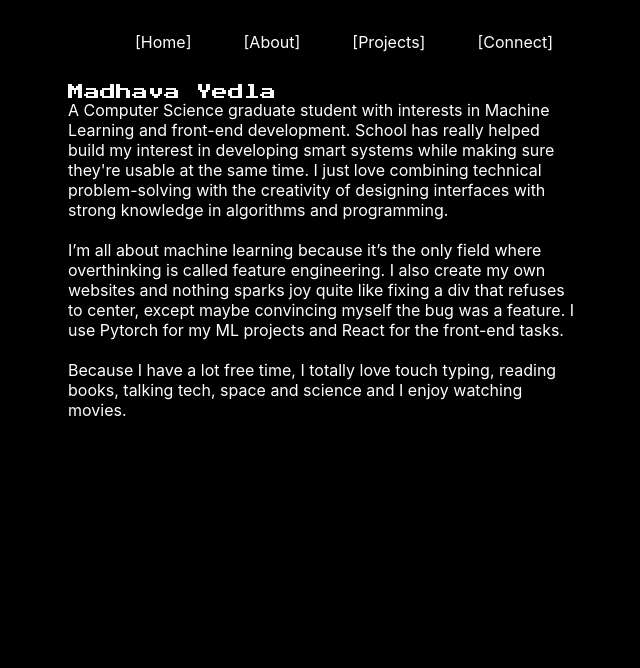
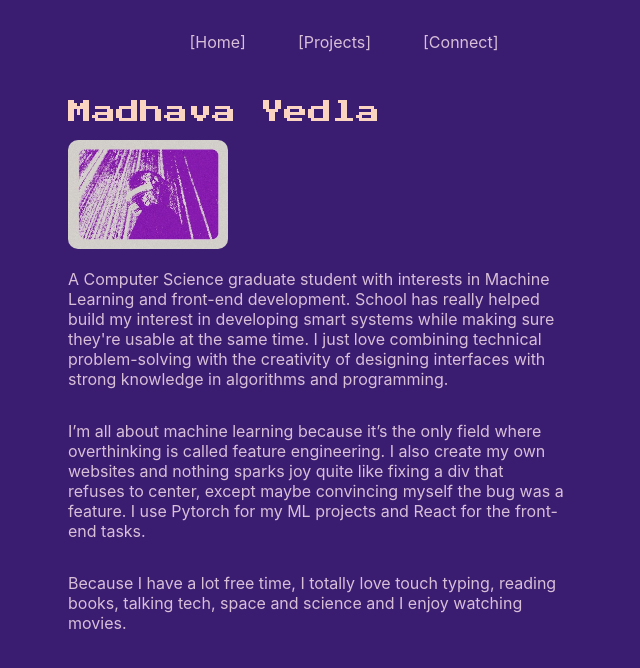
Before and after one commit to MadhavaY/Retro-Portfolio, a React (Create React App) app: page / in a window 1280 px wide. Shown: the top 668 px of the page, without its empty margins (316-956 px from the left). Built offline with nearby package versions, Linux system fonts and the light colour scheme.

Commit message:
Animations and colors

```diff
--- a/src/App.css
+++ b/src/App.css
@@ -1,8 +1,9 @@
 .App {
+
   display: flex;
   margin: auto;
   align-items: center;
   text-align: center;
-  border: 1px solid red;
   font-family: system-ui, -apple-system, BlinkMacSystemFont, 'Segoe UI', Roboto, Oxygen, Ubuntu, Cantarell, 'Open Sans', 'Helvetica Neue', sans-serif;
+  background-color: #EAE6DA;
 }
--- a/src/components/page/Navbar/index.js
+++ b/src/components/page/Navbar/index.js
@@ -1,10 +1,10 @@
-import React , { useRef } from "react";
+import React, { useRef } from "react";
 import "./navbar.css";
 import { Link } from "react-router-dom";
 import AnimatedText from "../AnimatedText";
+import { motion } from "framer-motion";
 
 function Navbar() {
-
   const homeRef = useRef(null);
   const aboutRef = useRef(null);
   const projectRef = useRef(null);
@@ -13,39 +13,62 @@ function Navbar() {
     <div className="navbar">
       <section className="navbar-list">
         <ul>
-          <li>
-            {/* <Link to="/about" style={{ display: "inline-block" }}>
-              <AnimatedText textToAnimate="Go to About" ref={aboutRef} />{" "}
-
-            </Link> */}
-
+          <motion.li
+            initial={{ opacity: 0, x: -100 }}
+            animate={{ opacity: 1, x: 0 }}
+            transition={{ duration: 0.5, ease: "easeInOut" }}
+          >
             <Link to="/" className="believe">
               <span>
-                <AnimatedText textToAnimate="[Home]" ref={homeRef}></AnimatedText>
+                <AnimatedText
+                  textToAnimate="[Home]"
+                  ref={homeRef}
+                ></AnimatedText>
               </span>
             </Link>
-          </li>
-          <li>
+          </motion.li>
+          {/* <motion.li
+            initial={{ opacity: 0, x: -100 }}
+            animate={{ opacity: 1, x: 0 }}
+            transition={{ duration: 0.5, ease: "easeInOut" }}
+          >
             <Link to="/about" className="learn">
               <span>
-                <AnimatedText textToAnimate="[About]" ref={aboutRef}></AnimatedText>
+                <AnimatedText
+                  textToAnimate="[About]"
+                  ref={aboutRef}
+                ></AnimatedText>
               </span>
             </Link>
-          </li>
-          <li>
+          </motion.li> */}
+          <motion.li
+            initial={{ opacity: 0, x: -100 }}
+            animate={{ opacity: 1, x: 0 }}
+            transition={{ duration: 0.5, ease: "easeInOut" }}
+          >
             <Link to="/projects" className="dream">
               <span>
-                <AnimatedText textToAnimate="[Projects]" ref={projectRef}></AnimatedText>
+                <AnimatedText
+                  textToAnimate="[Projects]"
+                  ref={projectRef}
+                ></AnimatedText>
               </span>
             </Link>
-          </li>
-          <li>
+          </motion.li>
+          <motion.li
+            initial={{ opacity: 0, x: -100 }}
+            animate={{ opacity: 1, x: 0 }}
+            transition={{ duration: 0.5, ease: "easeInOut" }}
+          >
             <Link to="/connect" className="connect">
               <span>
-                <AnimatedText textToAnimate="[Connect]" ref={connectRef}></AnimatedText>
+                <AnimatedText
+                  textToAnimate="[Connect]"
+                  ref={connectRef}
+                ></AnimatedText>
               </span>
             </Link>
-          </li>
+          </motion.li>
         </ul>
       </section>
     </div>
--- a/src/components/page/Navbar/navbar.css
+++ b/src/components/page/Navbar/navbar.css
@@ -26,6 +26,13 @@
     text-decoration: none;
     color: white;
     font-size: 1rem;
+    color: #6E1E90;
+    color: #D8BFD8;
+}
+
+.navbar-list ul a:hover{
+    color: #B24099;
+    color: #CA82E8;
 }
 
 /* .navbar-list ul a:hover{
--- a/src/components/page/connect/connect.css
+++ b/src/components/page/connect/connect.scss
@@ -1,4 +1,7 @@
 
+@import url("https://fonts.googleapis.com/css2?family=Press+Start+2P&display=swap");
+
+$Font: "Press Start 2P", cursive;
 
 .connect{
     display: flex;
@@ -10,7 +13,9 @@
 
 .header4{
     color: #ffffff;
-    font-size: 2rem;
+    color: #FAD4C0;
+    font-family: $Font;
+    font-size: 1.5rem;
 }
 
 .connect-list ul{
@@ -25,9 +30,11 @@
 .connect-list ul a{
    text-decoration: none;
    color: #ffffff;
+   color: #D8BFD8;
 }
 
 
 .connect-list ul a:hover{
     font-weight: bold;
+    color: #CA82E8;
 }
--- a/src/components/page/homepage.js
+++ b/src/components/page/homepage.js
@@ -1,48 +1,59 @@
 import React, { useState, useEffect, useRef } from "react";
 import "./homepage.scss";
 import photo2 from "./photo 2.jpg";
+import lewis from "./lewis.jpg";
 import AnimatedText from "./AnimatedText";
+import { motion } from "framer-motion";
+
 function Homepage() {
   const name_headerRef = useRef(null);
   return (
     <div className="homepage">
       <section className="home-section">
-        <section className="main-header">
-          {/* <h1>
-            <span className="name-heading">Madhava Yedla</span>
-          </h1> */}
-          <AnimatedText className='name-heading' textToAnimate="Madhava Yedla" ref={name_headerRef}/>
-        </section>
+        <motion.section
+          initial={{ opacity: 0, x: -100 }}
+          animate={{ opacity: 1, x: 0 }}
+          transition={{ duration: 0.5, ease: "easeInOut" }}
+          className="main-header"
+        >
+          <AnimatedText
+            className="name-heading fade-in"
+            textToAnimate="Madhava Yedla"
+            ref={name_headerRef}
+          />
+        </motion.section>
 
-        {/* <img src={photo2}></img> */}
-
+        <motion.section
+          initial={{ opacity: 0, y: -20 }}
+          animate={{ opacity: 1, y: 0 }}
+          transition={{ duration: 1, ease: "easeInOut" }}
+        >
+          <img src={lewis}></img>
           <section className="information">
             {" "}
-          A Computer Science graduate student with interests in Machine Learning
-          and front-end development. School has really helped build my interest
-          in developing smart systems while making sure they're usable at the
-          same time. I just love combining technical problem-solving with the
-          creativity of designing interfaces with strong knowledge in algorithms
-          and programming. {" "}
+            A Computer Science graduate student with interests in Machine
+            Learning and front-end development. School has really helped build
+            my interest in developing smart systems while making sure they're
+            usable at the same time. I just love combining technical
+            problem-solving with the creativity of designing interfaces with
+            strong knowledge in algorithms and programming.{" "}
           </section>
-        <br />
 
           <section className="information">
             {" "}
             I’m all about machine learning because it’s the only field where
             overthinking is called feature engineering. I also create my own
             websites and nothing sparks joy quite like fixing a div that refuses
-          to center, except maybe convincing myself the bug was a feature. I use
-          Pytorch for my ML projects and React for the front-end tasks.{" "}
+            to center, except maybe convincing myself the bug was a feature. I
+            use Pytorch for my ML projects and React for the front-end tasks.{" "}
           </section>
-
-        <br />
 
           <section className="information">
             {" "}
             Because I have a lot free time, I totally love touch typing, reading
             books, talking tech, space and science and I enjoy watching movies.{" "}
           </section>
+        </motion.section>
       </section>
     </div>
   );
--- a/src/components/page/homepage.scss
+++ b/src/components/page/homepage.scss
@@ -1,81 +1,83 @@
-
 @import url("https://fonts.googleapis.com/css2?family=Press+Start+2P&display=swap");
 
 $Font: "Press Start 2P", cursive;
 
-.homepage{
+.homepage {
   display: flex;
   margin: auto;
   align-items: center;
   max-width: 32rem;
-    /* border: 1px solid pink; */
+  // border: 1px solid pink;
+  color: #6E1E90;
 }
 
-.main-header{
+.main-header {
   color: rgb(255, 255, 255);
   font-family: $Font;
-}
-
-.name-heading{
-   color: rgb(247, 247, 247);
+  padding: 1rem 1rem 1rem 0;
+  color: #6E1E90;
 
 }
 
-.name-heading:hover{
-    /* transition: ; */
-
-}
-
-.information{
-    color: white;
+.name-heading {
+  color: rgb(247, 247, 247);
+  color: #6E1E90;
+  color: #FAD4C0;
+  // color: #00FFFF;
+  font-size: 1.5rem;
 }
 
 img{
-    width: 8rem;
-    // height: 12rem;
-    // padding: 1rem;
+
+  width: 10rem;
+  border-radius: 10px;
 }
 
-@media only screen and (max-width:870px) {
+
+.information {
+  color: white;
+  padding: 1rem 1rem 1rem 0;
+  color: #7c7b7b;
+  color: #B3A7C7;
+  color: #C97B84;
+  color: #D8BFD8;
+  // color: #A0A0A0;
+}
 
 
-    .main-header{
-        padding:1rem;
+@media only screen and (max-width: 870px) {
+  .main-header {
+    padding: 1rem;
     /* margin: auto;
         display: flex;
         align-items: center;
         flex-direction: column; */
     width: 12rem;
-
   }
 
-    .name-heading{
+  .name-heading {
     /* font-weight: 200; */
     font-size: 3rem;
   }
 
-    .information{
+  .information {
     font-size: 1rem;
     /* border: 1px solid white; */
     padding: 1rem;
     font-size: 1rem;
     line-height: none;
-
   }
 
-    .text{
+  .text {
     font-size: 1rem;
-
   }
 
-
-    .intro{
+  .intro {
     margin: auto;
     display: flex;
     align-items: center;
-        float:none;
+    float: none;
     margin-top: 2rem;
     width: 20rem;
   }
-
 }
--- a/src/components/page/projects/projects.css
+++ b/src/components/page/projects/projects.scss
@@ -1,3 +1,7 @@
+@import url("https://fonts.googleapis.com/css2?family=Press+Start+2P&display=swap");
+
+$Font: "Press Start 2P", cursive;
+
 .projects-section {
   padding: 1.5rem 0 0 3rem;
   width: 30rem;
@@ -5,12 +9,19 @@
 
 .header3 {
   color: #ffffff;
-  font-size: 2rem;
+  color: #FAD4C0;
+  font-family: $Font;
+  font-size: 1.5rem;
 }
 
 .project-link{
   text-decoration: none;
   color: #ffffff;
+  color: #D8BFD8;
+}
+
+.project-link:hover{
+  color: #CA82E8;
 }
 
 .projects-list ul {
--- a/src/index.css
+++ b/src/index.css
@@ -14,6 +14,12 @@ body {
   background-color: #d1d7d7;
   background-color: #0e0f23;
   background-color: black;
+  background-color: #EAE6DA;
+  background-color: #F5F5F7;
+  background-color: #2C2C2C;
+  background-color: #013D3C;
+  background-color: #3E1F47;
+  background-color: #3A1C71;
 
 }
 
```
Also changed, not shown: src/components/page/connect/connect.js (+62 -13 lines), src/components/page/projects/projects.js (+43 -30 lines), src/components/page/lewis.jpg (added). Lines whose indentation alone changed are shown as unchanged.
